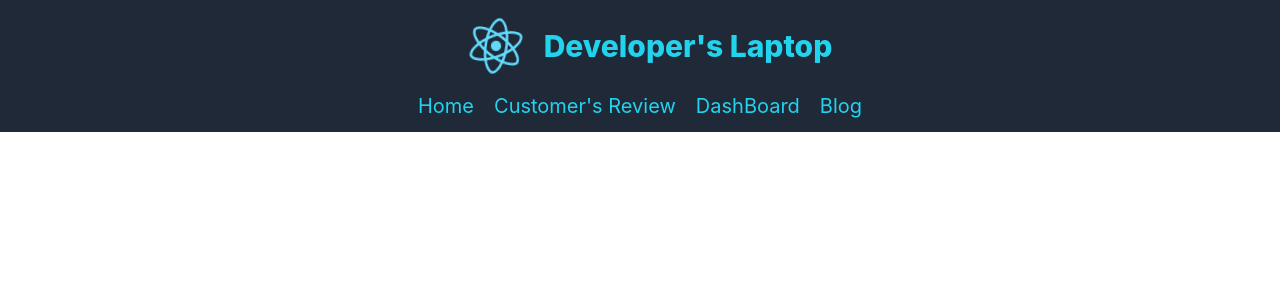
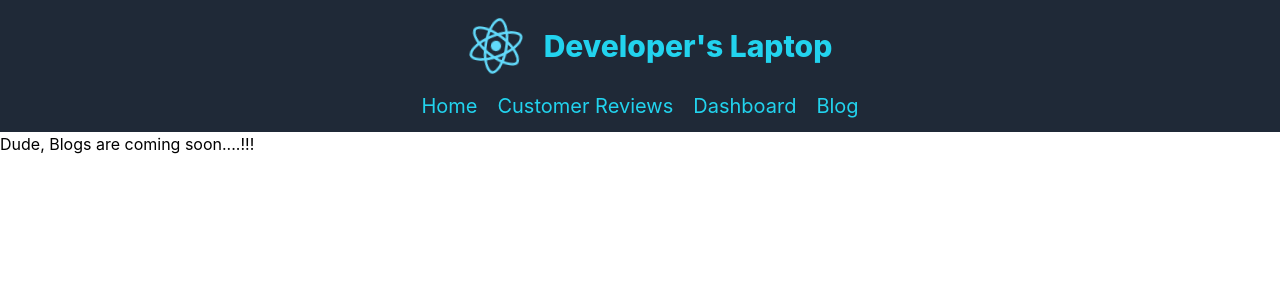
Before and after one commit to Shafayathub/react-router-practice, a React (Create React App) app: page /blog in a window 1280 px wide. Shown: the top 300 px of the page. Built offline with nearby package versions, Linux system fonts and the light colour scheme.

Commit message:
navbar done

```diff
--- a/package.json
+++ b/package.json
@@ -9,6 +9,7 @@
     "@testing-library/user-event": "^13.5.0",
     "react": "^18.2.0",
     "react-dom": "^18.2.0",
+    "react-router-dom": "^6.4.2",
     "react-scripts": "5.0.1",
     "web-vitals": "^2.1.4"
   },
--- a/src/App.js
+++ b/src/App.js
@@ -1,9 +1,24 @@
+import { Route, Routes } from 'react-router-dom';
+import Blog from './components/Blog/Blog';
+import CustomerReview from './components/CustomerReview/CustomerReview';
+import Dashboard from './components/Dashboard/Dashboard';
 import Header from './components/Header/Header';
+import Home from './components/Home/Home';
 
 function App() {
   return (
     <div>
       <Header></Header>
+      <Routes>
+        <Route path="/" element={<Home></Home>}></Route>
+        <Route path="/home" element={<Home></Home>}></Route>
+        <Route
+          path="/customer_reviews"
+          element={<CustomerReview></CustomerReview>}
+        ></Route>
+        <Route path="/dashboard" element={<Dashboard></Dashboard>}></Route>
+        <Route path="/blog" element={<Blog></Blog>}></Route>
+      </Routes>
     </div>
   );
 }
--- /dev/null
+++ b/src/components/Blog/Blog.js
@@ -0,0 +1,11 @@
+import React from 'react';
+
+const Blog = () => {
+  return (
+    <div>
+      <h2>Dude, Blogs are coming soon....!!!</h2>
+    </div>
+  );
+};
+
+export default Blog;
--- /dev/null
+++ b/src/components/CustomerReview/CustomerReview.js
@@ -0,0 +1,11 @@
+import React from 'react';
+
+const CustomerReview = () => {
+  return (
+    <div>
+      <h2>This is customer review</h2>
+    </div>
+  );
+};
+
+export default CustomerReview;
--- /dev/null
+++ b/src/components/Dashboard/Dashboard.js
@@ -0,0 +1,11 @@
+import React from 'react';
+
+const Dashboard = () => {
+  return (
+    <div>
+      <h2>Dashboard is here</h2>
+    </div>
+  );
+};
+
+export default Dashboard;
--- a/src/components/Header/Header.js
+++ b/src/components/Header/Header.js
@@ -2,10 +2,12 @@ import logo from '../../logo.svg';
 import './Header.css';
 import React from 'react';
 import Navbar from '../Navbar/Navbar';
+import { Link } from 'react-router-dom';
 
 const Header = () => {
   return (
     <div className="bg-gray-800 p-3">
+      <Link to="/">
         <div className="md:flex items-center justify-center">
           <div>
             <img src={logo} className="App-logo w-24 mx-auto" alt="logo" />
@@ -14,6 +16,7 @@ const Header = () => {
             Developer's Laptop
           </h1>
         </div>
+      </Link>
       <Navbar></Navbar>
     </div>
   );
--- /dev/null
+++ b/src/components/Home/Home.js
@@ -0,0 +1,11 @@
+import React from 'react';
+
+const Home = () => {
+  return (
+    <div>
+      <h2>This is home</h2>
+    </div>
+  );
+};
+
+export default Home;
--- a/src/components/Navbar/Navbar.js
+++ b/src/components/Navbar/Navbar.js
@@ -1,13 +1,31 @@
-import React from 'react';
+import React, { useState } from 'react';
+import { Link } from 'react-router-dom';
+import { Bars3Icon, XMarkIcon } from '@heroicons/react/24/solid';
 
 const Navbar = () => {
+  const [open, setOpen] = useState(false);
   return (
     <div className="mt-3 text-xl text-cyan-400 text-center ">
-      <ul className="md:flex items-center justify-center space-x-5">
-        <li>Home</li>
-        <li>Customer's Review</li>
-        <li>DashBoard</li>
-        <li>Blog</li>
+      <div onClick={() => setOpen(!open)} className="w-8 h-6  md:hidden">
+        {open ? <XMarkIcon></XMarkIcon> : <Bars3Icon></Bars3Icon>}
+      </div>
+      <ul
+        className={`md:flex items-center justify-center space-x-5 mt-3 ${
+          open ? 'block' : 'hidden'
+        }`}
+      >
+        <li>
+          <Link to="/home">Home</Link>
+        </li>
+        <li>
+          <Link to="/customer_reviews">Customer Reviews</Link>
+        </li>
+        <li>
+          <Link to="/dashboard">Dashboard</Link>
+        </li>
+        <li>
+          <Link to="/blog">Blog</Link>
+        </li>
       </ul>
     </div>
   );
--- a/src/index.js
+++ b/src/index.js
@@ -3,11 +3,14 @@ import ReactDOM from 'react-dom/client';
 import './index.css';
 import App from './App';
 import reportWebVitals from './reportWebVitals';
+import { BrowserRouter } from 'react-router-dom';
 
 const root = ReactDOM.createRoot(document.getElementById('root'));
 root.render(
   <React.StrictMode>
-    <App />
+    <BrowserRouter>
+      <App />
+    </BrowserRouter>
   </React.StrictMode>
 );
 
```
Also changed, not shown: 1 other file (tests, documents, lock files or other folders). Lines whose indentation alone changed are shown as unchanged.
